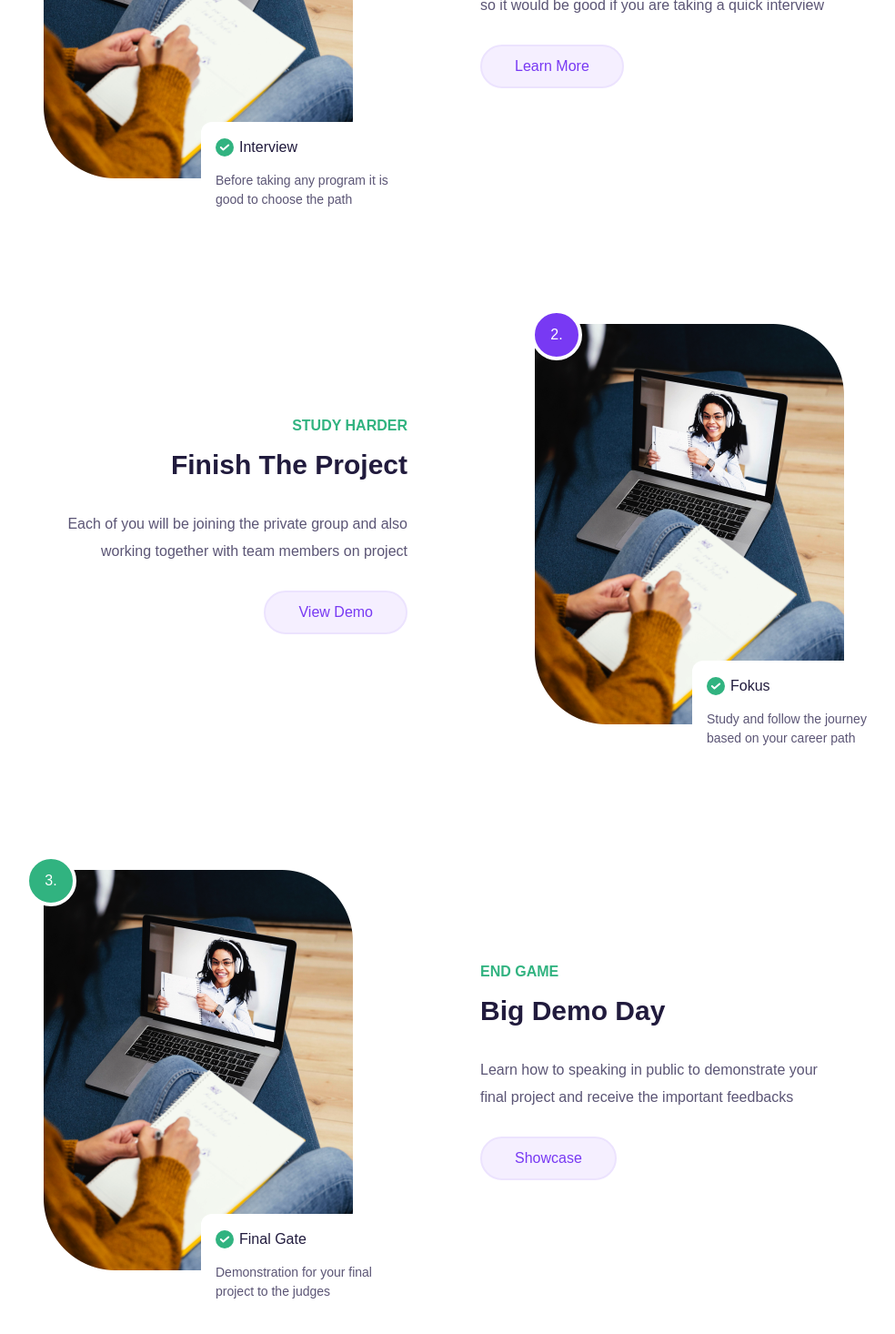
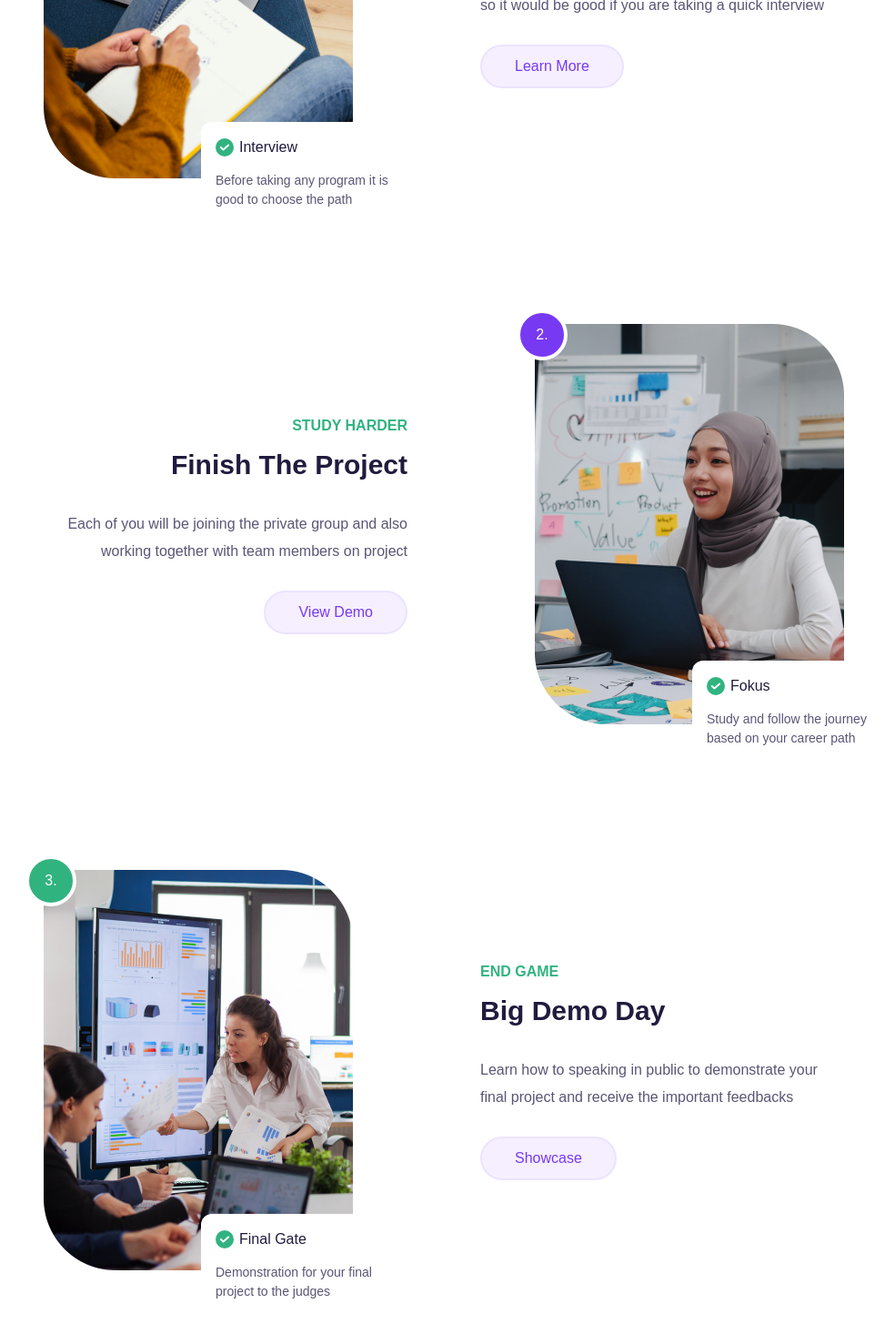
Before and after one commit to yogidelfiandra/laracamp, a React (Create React App) app: page / in a window 1280 px wide. Shown: the part 1589-3055 px from the top of the page at 91% size, without its empty margins (152-1136 px from the left). Built offline with nearby package versions, Linux system fonts and the light colour scheme.

Commit message:
update code part Benefits

```diff
--- a/src/parts/Benefits.js
+++ b/src/parts/Benefits.js
@@ -2,7 +2,7 @@ import React from 'react';
 
 export default function Benefits() {
   return (
-    <section className='py-20 xl:py-36'>
+    <section className='py-20 lg:py-36'>
       <div className='container'>
         <div className='w-full pb-16 text-center md:pb-20'>
           <h2 className='mb-2 text-base font-semibold uppercase text-secondary'>
@@ -120,13 +120,13 @@ export default function Benefits() {
           </div>
 
           <div className='relative hidden w-full justify-center lg:flex lg:w-1/2 xl:pr-20'>
-            <img src='images/image-1.png' alt='' className='w-[340px]' />
+            <img src='images/image-2.png' alt='' className='w-[340px]' />
 
-            <div className='absolute left-14 -top-4 flex h-14 w-14 items-center rounded-full border-4 border-white bg-primary xl:left-24'>
+            <div className='absolute left-14 -top-4 flex h-14 w-14 items-center rounded-full border-4 border-white bg-primary xl:left-20'>
               <div className='mx-auto text-white'>2.</div>
             </div>
 
-            <div className='overlay-2 -bottom-10 right-28'>
+            <div className='overlay-2 -bottom-12 right-8 xl:-bottom-10 xl:right-28'>
               <div className='flex items-center'>
                 <img src='/icons/ic_check.svg' alt='' className='h-5 w-5' />
                 <span className='title-img'>Fokus</span>
@@ -140,7 +140,7 @@ export default function Benefits() {
 
         <div className='flex flex-wrap items-center pt-28 lg:pt-40'>
           <div className='relative hidden w-full justify-center lg:flex lg:w-1/2 xl:pl-20'>
-            <img src='images/image-1.png' alt='' className='w-[340px]' />
+            <img src='images/image-3.png' alt='' className='w-[340px]' />
 
             <div className='absolute left-14 -top-4 flex h-14 w-14 items-center rounded-full border-4 border-white bg-secondary xl:left-40'>
               <div className='mx-auto text-white'>3.</div>
```
